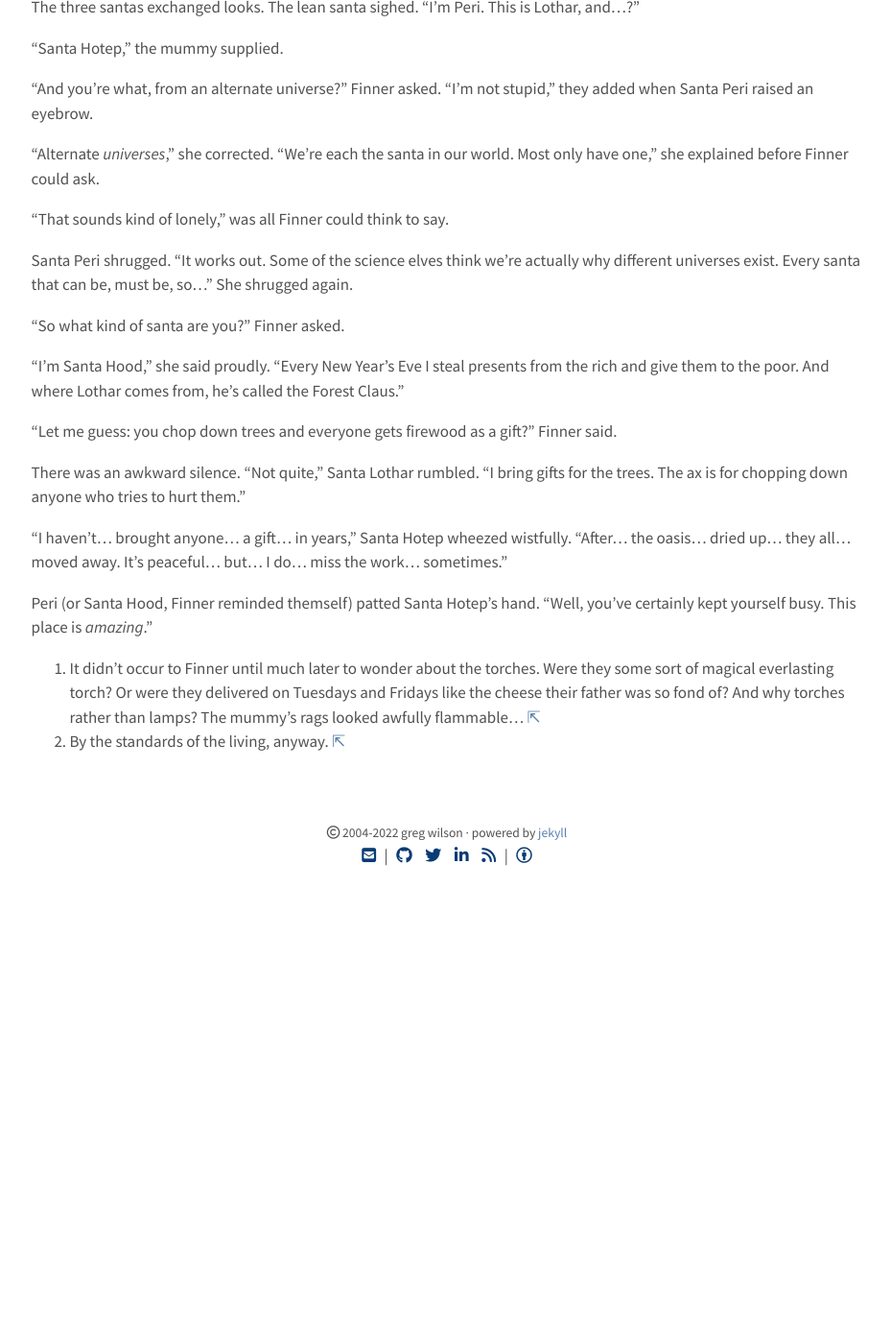
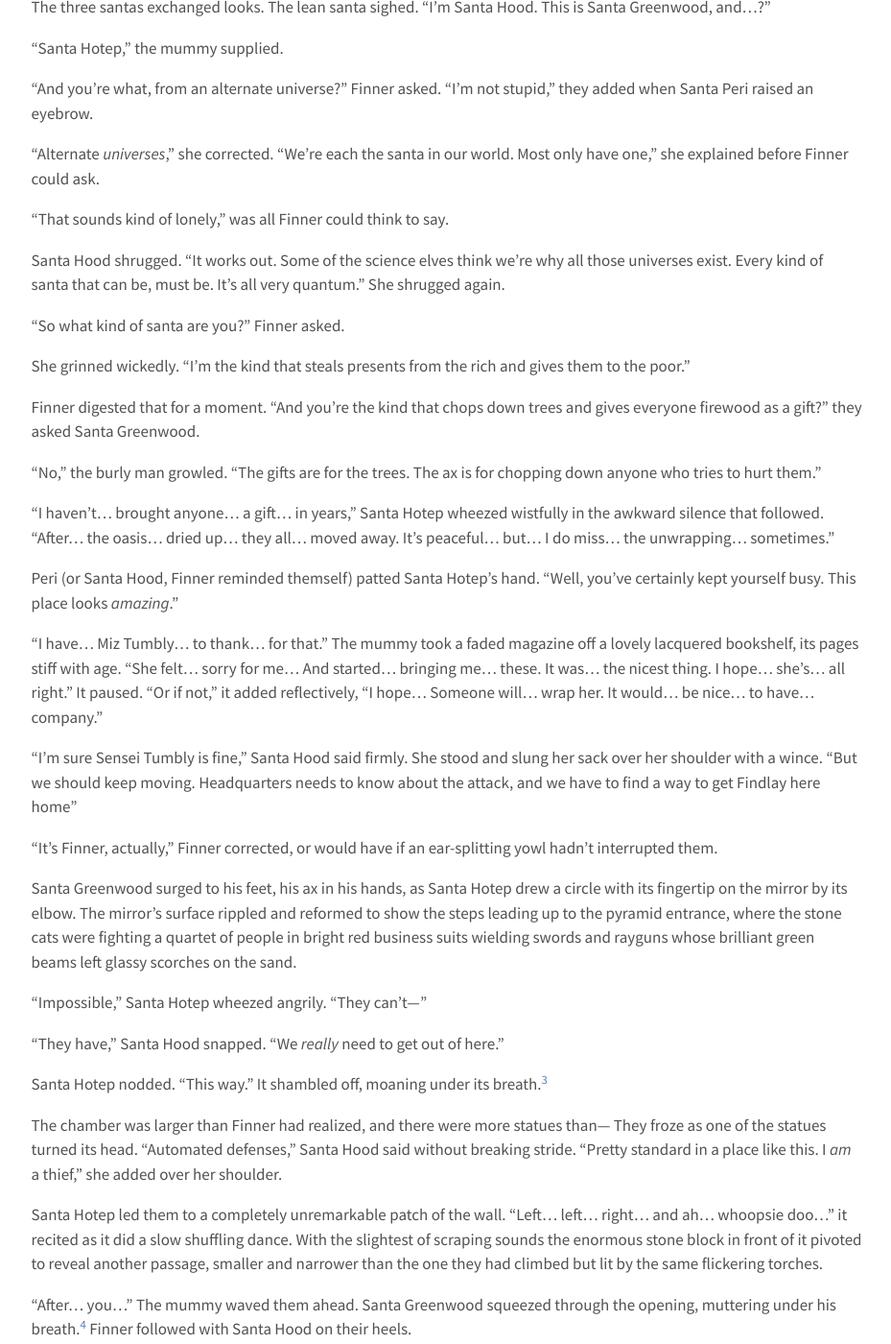
Before and after one commit to gvwilson/sensibleadventures, a Jekyll site: the page built from santas/santas.md, in a window 1280 px wide and 1400 px high, scrolled down 9997 px. Shown: the whole window at 96% size, without its empty margins (174-1103 px from the left). Built offline with Jekyll 4.4.1, drawn with Linux system fonts in a browser that asks for light colours; nearby versions of some CDN libraries; before the commit the page ends 10936 px from its top, so only the background shows below that; some of the changed text lies outside the part shown.

Commit message:
+540 words

```diff
--- a/santas/santas.md
+++ b/santas/santas.md
@@ -860,8 +860,8 @@
 
 The three santas exchanged looks.
 The lean santa sighed.
-"I'm Peri.
-This is Lothar, and...?"
+"I'm Santa Hood.
+This is Santa Greenwood, and...?"
 
 "Santa Hotep,"
 the mummy supplied.
@@ -878,33 +878,33 @@
 "That sounds kind of lonely,"
 was all Finner could think to say.
 
-Santa Peri shrugged.
+Santa Hood shrugged.
 "It works out.
-Some of the science elves think we're actually why different universes exist.
-Every santa that can be, must be, so..."
+Some of the science elves think we're why all those universes exist.
+Every kind of santa that can be, must be.
+It's all very quantum."
 She shrugged again.
 
 "So what kind of santa are you?"
 Finner asked.
 
-"I'm Santa Hood," she said proudly.
-"Every New Year's Eve I steal presents from the rich and give them to the poor.
-And where Lothar comes from, he's called the Forest Claus."
+She grinned wickedly.
+"I'm the kind that steals presents from the rich and gives them to the poor."
 
-"Let me guess: you chop down trees and everyone gets firewood as a gift?"
-Finner said.
+Finner digested that for a moment.
+"And you're the kind that chops down trees and gives everyone firewood as a gift?"
+they asked Santa Greenwood.
 
-There was an awkward silence.
-"Not quite,"
-Santa Lothar rumbled.
-"I bring gifts for the trees.
+"No,"
+the burly man growled.
+"The gifts are for the trees.
 The ax is for chopping down anyone who tries to hurt them."
 
 "I haven't...
 brought anyone...
 a gift...
 in years,"
-Santa Hotep wheezed wistfully.
+Santa Hotep wheezed wistfully in the awkward silence that followed.
 "After...
 the oasis...
 dried up...
@@ -912,12 +912,131 @@
 moved away.
 It's peaceful...
 but...
-I do...
-miss the work...
+I do miss...
+the unwrapping...
 sometimes."
 
 Peri (or Santa Hood, Finner reminded themself) patted Santa Hotep's hand.
 "Well, you've certainly kept yourself busy.
-This place is *amazing*."
+This place looks *amazing*."
+
+"I have...
+Miz Tumbly...
+to thank...
+for that."
+The mummy took a faded magazine off a lovely lacquered bookshelf,
+its pages stiff with age.
+"She felt...
+sorry for me...
+And started...
+bringing me...
+these.
+It was...
+the nicest thing.
+I hope...
+she's...
+all right."
+It paused.
+"Or if not,"
+it added reflectively,
+"I hope...
+Someone will...
+wrap her.
+It would...
+be nice...
+to have...
+company."
+
+"I'm sure Sensei Tumbly is fine,"
+Santa Hood said firmly.
+She stood and slung her sack over her shoulder with a wince.
+"But we should keep moving.
+Headquarters needs to know about the attack,
+and we have to find a way to get Findlay here home"
+
+"It's Finner, actually,"
+Finner corrected,
+or would have if an ear-splitting yowl hadn't interrupted them.
+
+Santa Greenwood surged to his feet,
+his ax in his hands,
+as Santa Hotep drew a circle with its fingertip on the mirror by its elbow.
+The mirror's surface rippled and reformed to show
+the steps leading up to the pyramid entrance,
+where the stone cats were fighting a quartet of people in bright red business suits
+wielding swords and rayguns
+whose brilliant green beams left glassy scorches on the sand.
+
+"Impossible,"
+Santa Hotep wheezed angrily.
+"They can't---"
+
+"They have,"
+Santa Hood snapped.
+"We *really* need to get out of here."
+
+Santa Hotep nodded.
+"This way."
+It shambled off,
+moaning under its breath.<sup>Even though it wasn't actually breathing.</sup>
+
+The chamber was larger than Finner had realized,
+and there were more statues than---
+They froze as one of the statues turned its head.
+"Automated defenses,"
+Santa Hood said without breaking stride.
+"Pretty standard in a place like this.
+I *am* a thief,"
+she added over her shoulder.
+
+Santa Hotep led them to a completely unremarkable patch of the wall.
+"Left...
+left...
+right...
+and ah...
+whoopsie doo..."
+it recited
+as it did a slow shuffling dance.
+With the slightest of scraping sounds
+the enormous stone block in front of it pivoted
+to reveal another passage,
+smaller and narrower than the one they had climbed
+but lit by the same flickering torches.
+
+"After...
+you..."
+The mummy waved them ahead.
+Santa Greenwood squeezed through the opening,
+muttering under his breath.<sup>He *was* actually breathing---rather noisily,
+in fact.</sup>
+Finner followed with Santa Hood on their heels.
+
+Up, up, up they went.
+The passage cut back on itself so often that Finner began to feel dizzy.
+They were just about to ask how much further it was
+when they rounded a final bend and were almost blinded by
+the bright blue square of empty sky in front of them.
+That,
+and the dazzling green beam of a raygun blast.
+
+"Jet packs," Santa Greenwood spat
+"Of *course* they'd have jet packs."
+He leaned to the side and brought his ax
+just in time for the next shot to bounce off its shiny blade.
+
+"Where's the chimney?" Santa Hood demanded as the mummy caught up with them.
+
+"Right...
+in front...
+of you..."
+it wheezed.
+
+"I don't see anything!" Santa Greenwood shouted,
+deflecting another shot.
+And then he bellowed, "AAAAHHH!"
+while Finner and Santa Hood screamed
+because the mummy,
+who turned out to be much stronger than it looked,
+had pushed all three of them out into the empty air.
 
 </section>
```
Also changed, not shown: other parts of santas/santas.md (+1 -1 lines).
